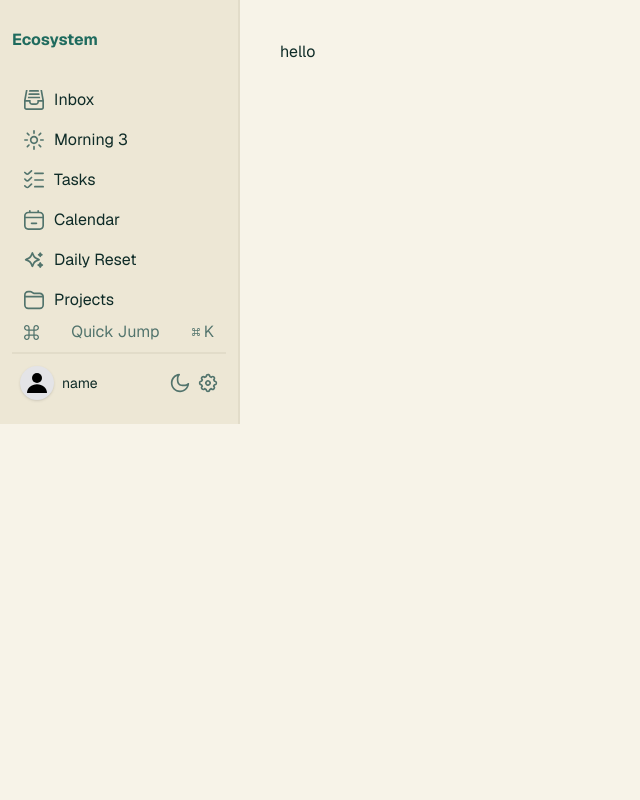
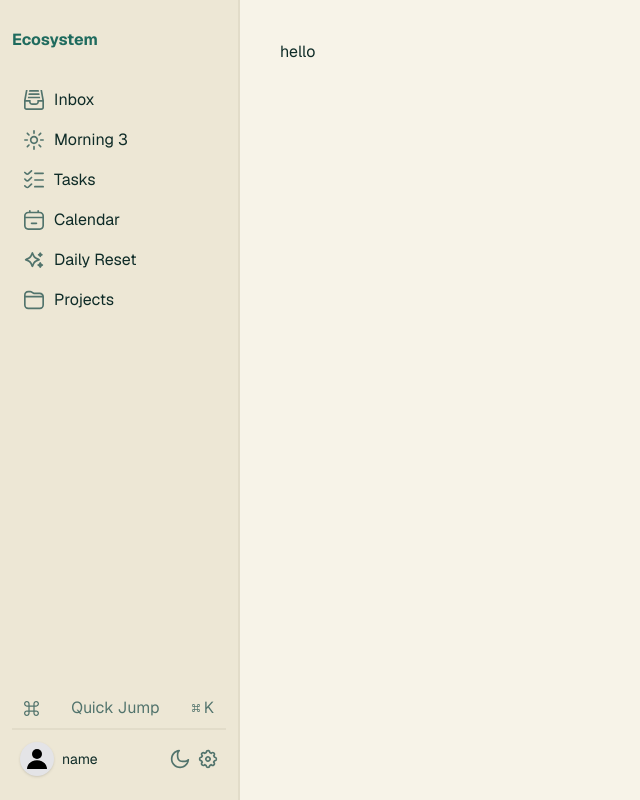
Before and after one commit to KalnBrs/Ecosystem, a Next.js app: page / in a window 1280 px wide. Shown: the whole page, without its empty margins (0-640 px from the left). Built offline with nearby package versions, Linux system fonts and the light colour scheme; no server answers.

Commit message:
changed layout styling

```diff
--- a/src/app/layout.tsx
+++ b/src/app/layout.tsx
@@ -32,9 +32,9 @@
         suppressHydrationWarning
       >
         <Providers>
-          <div className="flex min-h-screen">
+          <div className="flex h-screen overflow-hidden">
             <Sidebar />
-            <div className="flex-1 m-10">
+            <div className="flex-1 m-10 overflow-hidden flex flex-col">
               {children}
             </div>
           </div>
```
